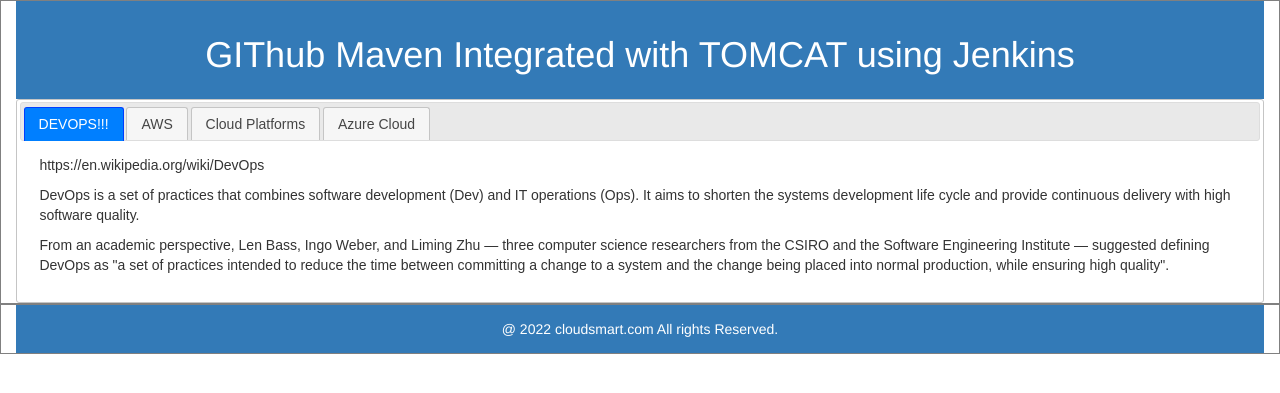
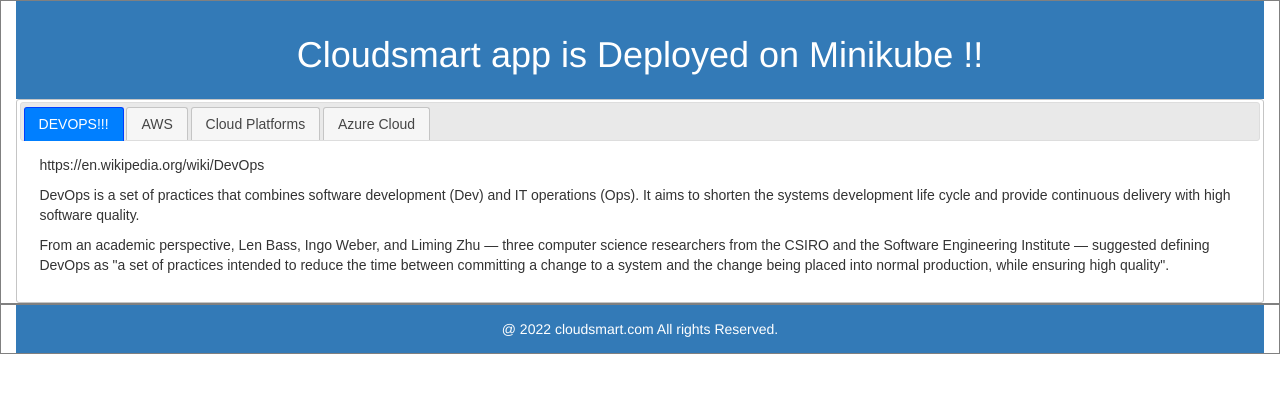
Before and after one commit to yogesh95sareen/project1, a web app: page / in a window 1280 px wide. Shown: the top 393 px of the page. Run offline with its HTML, style and script files only (its server is not run), Linux system fonts and the light colour scheme; data that the repository does not hold is empty; some libraries are stand-ins or nearby versions.

Commit message:
Update index.html

```diff
--- a/src/main/webapp/index.html
+++ b/src/main/webapp/index.html
@@ -27,7 +27,7 @@
 	<div class="container">
 
 		<header>
-			<h1> GIThub Maven Integrated with TOMCAT using Jenkins </h1>
+			<h1> Cloudsmart app is Deployed on Minikube !! </h1>
 
 		</header>
 
```
